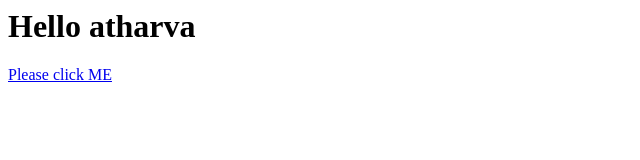
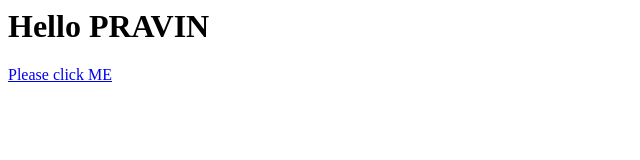
Before and after one commit to AjaySiemens/PortFolioSite, a plain HTML site: page index.html in a window 1280 px wide. Shown: the full height of the page, 0-640 px from the left. Drawn offline with Linux system fonts and the light colour scheme.

Commit message:
Update index.html

```diff
--- a/index.html
+++ b/index.html
@@ -1,2 +1,2 @@
-<h1> Hello atharva</h1>
+<h1> Hello PRAVIN</h1>
 <a href ="SecondPage.html">Please click ME</a>
```
